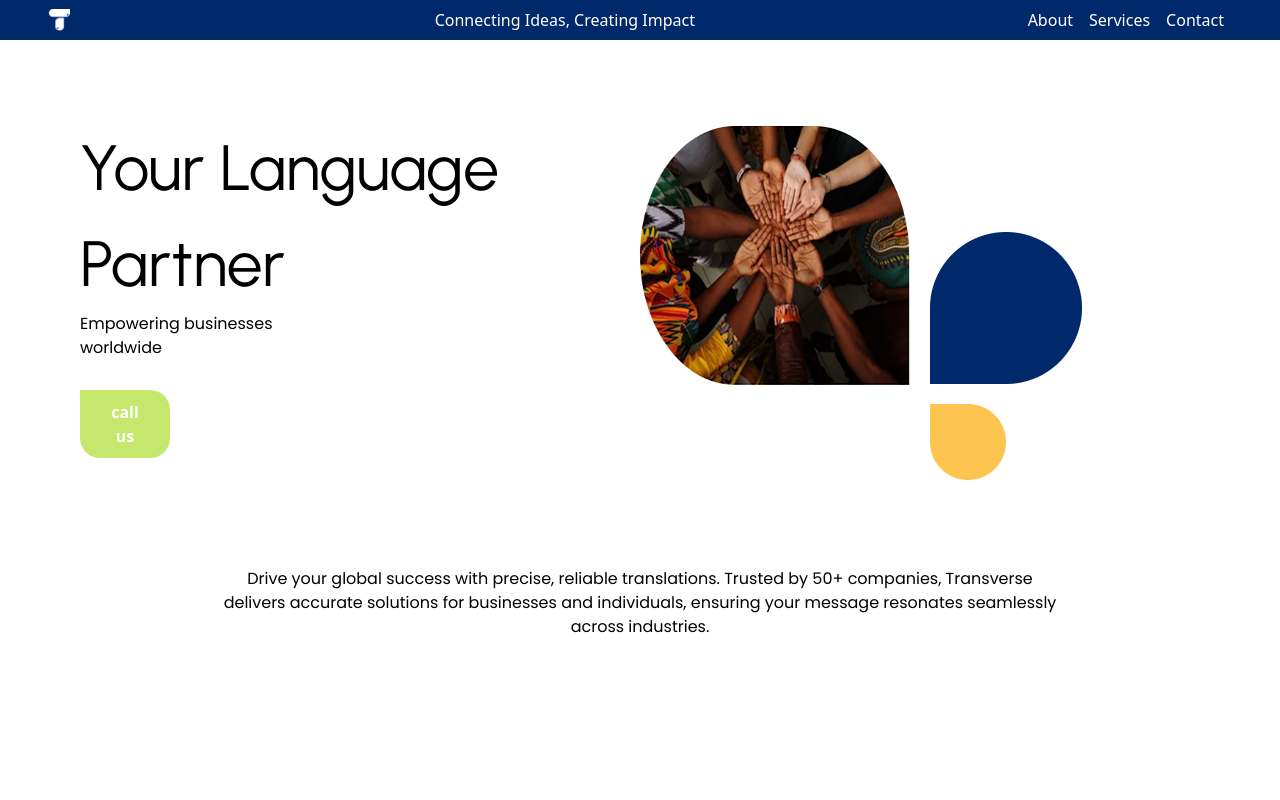
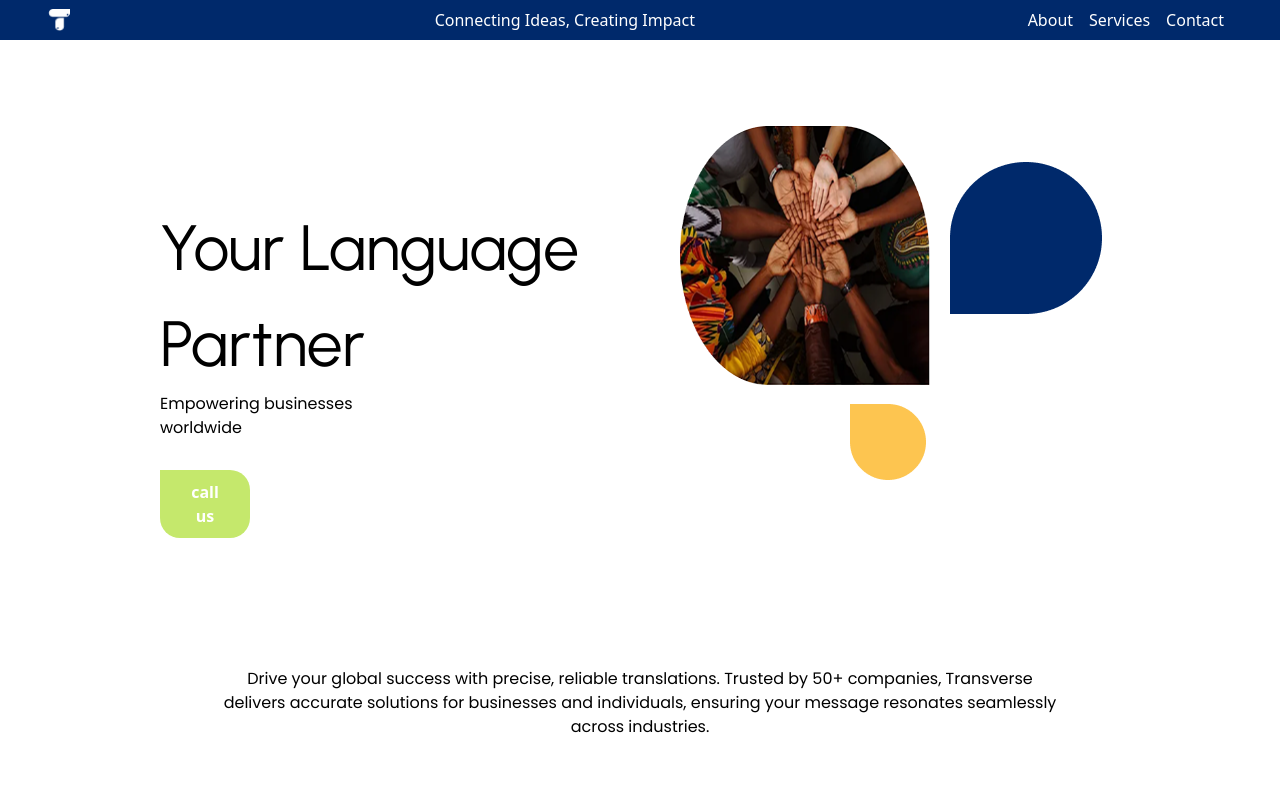
Before and after one commit to hahahamid/transverse-freelance, a React (Vite) app: page / in a window 1280 px wide. Shown: the top 800 px of the page. Built offline with nearby package versions, Linux system fonts and the light colour scheme.

Commit message:
Add Animations

```diff
--- /dev/null
+++ b/src/components/AnimatedSection.jsx
@@ -0,0 +1,27 @@
+import { motion, useInView } from "framer-motion";
+import { useRef } from "react";
+
+// Animation variants for fade-in effect with delay
+const fadeInVariants = {
+  hidden: { opacity: 0, y: 30 }, // Start completely transparent and slightly offset
+  visible: { opacity: 1, y: 0 }, // Fade in and move to original position
+};
+
+const AnimatedSection = ({ children }) => {
+  const ref = useRef(null);
+  const isInView = useInView(ref, { once: true, margin: "0px 0px -100px 0px" }); // Trigger slightly before fully in view
+
+  return (
+    <motion.div
+      ref={ref}
+      initial="hidden"
+      animate={isInView ? "visible" : "hidden"}
+      variants={fadeInVariants}
+      transition={{ duration: 0.8, delay: 0.3, ease: "easeOut" }} // 0.5s delay, smooth easing
+    >
+      {children}
+    </motion.div>
+  );
+};
+
+export default AnimatedSection;
--- a/src/components/Divider.jsx
+++ b/src/components/Divider.jsx
@@ -1,9 +1,27 @@
-import React from "react";
+import { motion, AnimatePresence } from "framer-motion"; // Import Framer Motion
 
 const Divider = () => {
+  const riseAnimation = {
+    initial: { opacity: 0, y: 50 }, // Start 50px below and invisible
+    animate: { opacity: 1, y: 0 }, // Move to original position and fully visible
+    transition: {
+      type: "spring",
+      stiffness: 100,
+      damping: 7,
+      duration: 0.5, // Smooth duration for the rise
+      delay: 0.3, // Add 0.3s delay for the animation
+    },
+  };
   return (
     <div className="flex justify-start items-center font-urbanist text-[88px] bg-[#00296B] text-white px-20 py-6">
-      Charting Our Ascent
+      <motion.div
+        initial={riseAnimation.initial} // Explicitly set initial state
+        whileInView={riseAnimation.animate} // Use whileInView for viewport detection
+        transition={riseAnimation.transition} // Apply transition with delay
+        viewport={{ once: true, amount: 0.5 }}
+      >
+        Charting Our Ascent
+      </motion.div>
     </div>
   );
 };
--- a/src/components/Hero.jsx
+++ b/src/components/Hero.jsx
@@ -1,34 +1,115 @@
 import React from "react";
+import { motion } from "framer-motion"; // Import Framer Motion
 import image1 from "../assets/hero_image_1.png";
 import image2 from "../assets/hero_image_2.png";
 import image3 from "../assets/hero_image_3.png";
+
 const Hero = () => {
+  // Animation for rising in (used for text, button, and images)
+  const riseAnimation = {
+    initial: { opacity: 0, y: 50 }, // Start 50px below and invisible
+    animate: { opacity: 1, y: 0 }, // Move to original position and fully visible
+    transition: {
+      type: "spring",
+      stiffness: 100,
+      damping: 7,
+      duration: 0.5,
+      delay: 0.3,
+    },
+  };
+
+  // Infinite loop animation for image2 (up with pauses) and image3 (left with pauses)
+  const loopAnimation = {
+    image2: {
+      animate: { y: [0, -70, -70, 0, 0] }, // Move 40px up, pause, return, pause
+      transition: {
+        y: {
+          times: [0, 0.3, 0.5, 0.8, 1], // 30% to -40, 20% pause, 30% to 0, 20% pause
+          repeat: Infinity,
+          duration: 2.5, // 5s total (1.5s up, 1s pause, 1.5s down, 1s pause)
+          ease: "easeInOut", // Smooth easing
+          delay: 0.8, // Start after riseAnimation
+        },
+      },
+    },
+    image3: {
+      animate: { x: [0, -100, -100, 0, 0] }, // Move 100px left, pause, return, pause
+      transition: {
+        x: {
+          times: [0, 0.3, 0.5, 0.8, 1], // 30% to -100, 20% pause, 30% to 0, 20% pause
+          repeat: Infinity,
+          duration: 2.5, // 5s total (1.5s to -100, 1s pause, 1.5s to 0, 1s pause)
+          ease: "easeInOut", // Smooth easing
+          delay: 0.8, // Start after riseAnimation
+        },
+      },
+    },
+  };
+
   return (
-    <div className="grid grid-cols-2 h-[278px] bg-white px-20 pt-20">
-      <div className="flex flex-col">
-        <div className="flex flex-col items-start text-[64px] font-urbanist">
-          <div>Your Language </div>
-          <div>Partner </div>
-        </div>
-        <div className="flex flex-col items-start text-[16px] font-poppins">
-          <div>Empowering businesses </div>
-          <div>worldwide </div>
-        </div>
-
-        <div className="call-us-button mt-[30px]">call us</div>
+    <div className="grid grid-cols-2 h-[378px] bg-white px-20 pl-40 pt-20">
+      <div className="flex flex-col pt-20">
+        <motion.div
+          initial={riseAnimation.initial}
+          whileInView={riseAnimation.animate}
+          transition={riseAnimation.transition}
+          viewport={{ once: true, amount: 0.5 }}
+          className="flex flex-col items-start text-[64px] font-urbanist"
+        >
+          <div>Your Language</div>
+          <div>Partner</div>
+        </motion.div>
+        <motion.div
+          initial={riseAnimation.initial}
+          whileInView={riseAnimation.animate}
+          transition={riseAnimation.transition}
+          viewport={{ once: true, amount: 0.5 }}
+          className="flex flex-col items-start text-[16px] font-poppins"
+        >
+          <div>Empowering businesses</div>
+          <div>worldwide</div>
+        </motion.div>
+        <motion.div
+          initial={riseAnimation.initial}
+          whileInView={riseAnimation.animate}
+          transition={riseAnimation.transition}
+          viewport={{ once: true, amount: 0.5 }}
+          className="call-us-button mt-[30px]"
+        >
+          call us
+        </motion.div>
       </div>
       <div className="flex">
-        <div className="grid grid-cols-2 gap-x-5">
-          <img
+        <motion.div
+          initial={riseAnimation.initial}
+          whileInView={riseAnimation.animate}
+          transition={riseAnimation.transition}
+          viewport={{ once: true, amount: 0.5 }}
+          className="grid grid-cols-2 gap-x-5"
+        >
+          <motion.img
             src={image1}
             alt="Logo 1"
             className="w-[367px] h-[259px] mt-1.5"
           />
           <div className="flex flex-col gap-y-5 mt-28">
-            <img src={image2} alt="Logo 2" className="w-[152px] h-[152px]" />
-            <img src={image3} alt="Logo 3" className="w-[76px] h-[76px]" />
+            <motion.img
+              src={image2}
+              alt="Logo 2"
+              className="w-[152px] h-[152px]"
+              viewport={{ once: true, amount: 0.5 }}
+              animate={loopAnimation.image2.animate}
+              transition={loopAnimation.image2.transition}
+            />
+            <motion.img
+              src={image3}
+              alt="Logo 3"
+              className="w-[76px] h-[76px]"
+              animate={loopAnimation.image3.animate}
+              transition={loopAnimation.image3.transition}
+            />
           </div>
-        </div>
+        </motion.div>
       </div>
     </div>
   );
--- a/src/components/Language.jsx
+++ b/src/components/Language.jsx
@@ -16,14 +16,30 @@ const Language = () => {
     damping: 20, // Slightly increased damping to reduce bounciness
   };
 
+  const riseAnimation = {
+    initial: { opacity: 0, y: 50 }, // Start 50px below and invisible
+    animate: { opacity: 1, y: 0 }, // Move to original position and fully visible
+    transition: {
+      type: "spring",
+      stiffness: 100,
+      damping: 7,
+      duration: 0.5, // Smooth duration for the rise
+      delay: 0.3, // Add 0.3s delay for the animation
+    },
+  };
+
   return (
-    <div className="grid grid-cols-2 bg-[#00296B] text-white h-[550px] pt-14 py-10">
+    <div className="grid grid-cols-2 bg-[#00296B] text-white py-16">
       <div className="flex flex-col items-start text-[88px] pl-20 space-y-40">
         {/* Container for the title text with relative positioning */}
         <div className="relative h-[76px] ">
           <motion.div
             onMouseEnter={() => setIsHoveredTitle(true)} // Show Hindi title on hover
             onMouseLeave={() => setIsHoveredTitle(false)} // Show English title on hover out
+            initial={riseAnimation.initial} // Explicitly set initial state
+            whileInView={riseAnimation.animate} // Use whileInView for viewport detection
+            transition={riseAnimation.transition} // Apply transition with delay
+            viewport={{ once: true, amount: 0.5 }} // Trigger when 50% of component is in view
           >
             <AnimatePresence mode="sync">
               {isHoveredTitle ? (
@@ -72,6 +88,10 @@ const Language = () => {
           <motion.div
             onMouseEnter={() => setIsHoveredDescription(true)} // Show Hindi description on hover
             onMouseLeave={() => setIsHoveredDescription(false)} // Show English description on hover out
+            initial={riseAnimation.initial} // Explicitly set initial state
+            whileInView={riseAnimation.animate} // Use whileInView for viewport detection
+            transition={riseAnimation.transition} // Apply transition with delay
+            viewport={{ once: true, amount: 0.5 }} // Trigger when 50% of component is in view
           >
             <AnimatePresence mode="sync">
               {isHoveredDescription ? (
--- a/src/components/Localization.jsx
+++ b/src/components/Localization.jsx
@@ -15,6 +15,18 @@ const Localization = () => {
     damping: 20, // Slightly increased damping to reduce bounciness
   };
 
+  const riseAnimation = {
+    initial: { opacity: 0, y: 50 }, // Start 50px below and invisible
+    animate: { opacity: 1, y: 0 }, // Move to original position and fully visible
+    transition: {
+      type: "spring",
+      stiffness: 100,
+      damping: 7,
+      duration: 0.5, // Smooth duration for the rise
+      delay: 0.3, // Add 0.3s delay for the animation
+    },
+  };
+
   return (
     <div className="grid grid-cols-2 bg-white py-14">
       <div className="flex flex-col items-start text-[88px] pl-20 space-y-28">
@@ -23,6 +35,10 @@ const Localization = () => {
           <motion.div
             onMouseEnter={() => setIsHoveredTitle(true)} // Show Hindi title on hover
             onMouseLeave={() => setIsHoveredTitle(false)} // Show English title on hover out
+            initial={riseAnimation.initial} // Explicitly set initial state
+            whileInView={riseAnimation.animate} // Use whileInView for viewport detection
+            transition={riseAnimation.transition} // Apply transition with delay
+            viewport={{ once: true, amount: 0.5 }} // Trigger when 50% of component is in view
           >
             <AnimatePresence mode="sync">
               {isHoveredTitle ? (
@@ -66,6 +82,10 @@ const Localization = () => {
           <motion.div
             onMouseEnter={() => setIsHoveredDescription(true)} // Show Hindi description on hover
             onMouseLeave={() => setIsHoveredDescription(false)} // Show English description on hover out
+            initial={riseAnimation.initial} // Explicitly set initial state
+            whileInView={riseAnimation.animate} // Use whileInView for viewport detection
+            transition={riseAnimation.transition} // Apply transition with delay
+            viewport={{ once: true, amount: 0.5 }} // Trigger when 50% of component is in view
           >
             <AnimatePresence mode="sync">
               {isHoveredDescription ? (
--- a/src/components/Patrons.jsx
+++ b/src/components/Patrons.jsx
@@ -1,14 +1,40 @@
 import React from "react";
 import image from "../assets/patrons.png";
+import { motion, AnimatePresence } from "framer-motion"; // Import Framer Motion
+
 const Patrons = () => {
+  const riseAnimation = {
+    initial: { opacity: 0, y: 50 }, // Start 50px below and invisible
+    animate: { opacity: 1, y: 0 }, // Move to original position and fully visible
+    transition: {
+      type: "spring",
+      stiffness: 100,
+      damping: 7,
+      duration: 0.5, // Smooth duration for the rise
+      delay: 0.3, // Add 0.3s delay for the animation
+    },
+  };
+
   return (
     <div className="flex flex-col justify-center items-center bg-[#00296B] py-10">
-      <div className="font-urbanist  text-white flex items-baseline">
+      <motion.div
+        initial={riseAnimation.initial} // Explicitly set initial state
+        whileInView={riseAnimation.animate} // Use whileInView for viewport detection
+        transition={riseAnimation.transition} // Apply transition with delay
+        viewport={{ once: true, amount: 0.5 }}
+        className="font-urbanist  text-white flex items-baseline"
+      >
         <span className="text-[88px]">Our Esteemed Patrons</span>
-        <img src={image} alt="" className="w-[40px] h-[40px] pl-1.5"  />
-      </div>
+        <img src={image} alt="" className="w-[40px] h-[40px] pl-1.5" />
+      </motion.div>
 
-      <div className="flex flex-col justify-center items-center text-center text-white text-sm pt-5 font-poppins">
+      <motion.div
+        initial={riseAnimation.initial} // Explicitly set initial state
+        whileInView={riseAnimation.animate} // Use whileInView for viewport detection
+        transition={riseAnimation.transition} // Apply transition with delay
+        viewport={{ once: true, amount: 0.5 }}
+        className="flex flex-col justify-center items-center text-center text-white text-sm pt-5 font-poppins"
+      >
         Transverse works with organizations that require precision, reliability,
         and strategic communication. From public institutions to
         <br />
@@ -20,7 +46,7 @@ const Patrons = () => {
         <br />
         Transverse continues to be a trusted ally for organizations that operate
         on a global scale.
-      </div>
+      </motion.div>
     </div>
   );
 };
--- a/src/components/Tele.jsx
+++ b/src/components/Tele.jsx
@@ -15,6 +15,18 @@ const Tele = () => {
     damping: 20, // Slightly increased damping to reduce bounciness
   };
 
+  const riseAnimation = {
+    initial: { opacity: 0, y: 50 }, // Start 50px below and invisible
+    animate: { opacity: 1, y: 0 }, // Move to original position and fully visible
+    transition: {
+      type: "spring",
+      stiffness: 100,
+      damping: 7,
+      duration: 0.5, // Smooth duration for the rise
+      delay: 0.3, // Add 0.3s delay for the animation
+    },
+  };
+
   return (
     <div className="grid grid-cols-2 bg-white py-14">
       <div className="flex flex-col items-start text-[88px] pl-20 space-y-28">
@@ -23,6 +35,10 @@ const Tele = () => {
           <motion.div
             onMouseEnter={() => setIsHoveredTitle(true)} // Show Hindi title on hover
             onMouseLeave={() => setIsHoveredTitle(false)} // Show English title on hover out
+            initial={riseAnimation.initial} // Explicitly set initial state
+            whileInView={riseAnimation.animate} // Use whileInView for viewport detection
+            transition={riseAnimation.transition} // Apply transition with delay
+            viewport={{ once: true, amount: 0.5 }} // Trigger when 50% of component is in view
           >
             <AnimatePresence mode="sync">
               {isHoveredTitle ? (
@@ -66,6 +82,10 @@ const Tele = () => {
           <motion.div
             onMouseEnter={() => setIsHoveredDescription(true)} // Show Hindi description on hover
             onMouseLeave={() => setIsHoveredDescription(false)} // Show English description on hover out
+            initial={riseAnimation.initial} // Explicitly set initial state
+            whileInView={riseAnimation.animate} // Use whileInView for viewport detection
+            transition={riseAnimation.transition} // Apply transition with delay
+            viewport={{ once: true, amount: 0.5 }} // Trigger when 50% of component is in view
           >
             <AnimatePresence mode="sync">
               {isHoveredDescription ? (
--- a/src/components/Translation.jsx
+++ b/src/components/Translation.jsx
@@ -4,15 +4,28 @@ import image from "../assets/translation.png";
 import image2 from "../assets/trans_2.png";
 
 const Translation = () => {
-  const [isHoveredTitle, setIsHoveredTitle] = useState(false); // Track hover state for title (Translation/अनुवाद)
+  const [isHoveredTitle, setIsHoveredTitle] = useState(false); // Track hover state for title
   const [isHoveredDescription, setIsHoveredDescription] = useState(false); // Track hover state for description
 
-  // Spring animation settings for a faster transition
+  // Spring animation settings for hover transitions
   const springSettings = {
     type: "spring",
     mass: 1,
-    stiffness: 200, // Increased stiffness for a quicker snap
-    damping: 20, // Slightly increased damping to reduce bounciness
+    stiffness: 200,
+    damping: 20,
+  };
+
+  // Animation settings for the initial rise effect
+  const riseAnimation = {
+    initial: { opacity: 0, y: 50 }, // Start 50px below and invisible
+    animate: { opacity: 1, y: 0 }, // Move to original position and fully visible
+    transition: {
+      type: "spring",
+      stiffness: 100,
+      damping: 7,
+      duration: 0.5, // Smooth duration for the rise
+      delay: 0.3, // Add 0.3s delay for the animation
+    },
   };
 
   return (
@@ -21,17 +34,21 @@ const Translation = () => {
         {/* Container for the title text with relative positioning */}
         <div className="relative h-[76px]">
           <motion.div
-            onMouseEnter={() => setIsHoveredTitle(true)} // Show Hindi title on hover
-            onMouseLeave={() => setIsHoveredTitle(false)} // Show English title on hover out
+            onMouseEnter={() => setIsHoveredTitle(true)}
+            onMouseLeave={() => setIsHoveredTitle(false)}
+            initial={riseAnimation.initial} // Explicitly set initial state
+            whileInView={riseAnimation.animate} // Use whileInView for viewport detection
+            transition={riseAnimation.transition} // Apply transition with delay
+            viewport={{ once: true, amount: 0.5 }} // Trigger when 50% of component is in view
           >
             <AnimatePresence mode="sync">
               {isHoveredTitle ? (
                 <motion.div
                   key="hindi-title"
-                  initial={{ opacity: 0, y: 10 }} // Start below
-                  animate={{ opacity: 1, y: 0 }} // Move to position
-                  exit={{ opacity: 0, y: 10 }} // Exit below
-                  transition={{ ...springSettings, delay: 0.001 }} // 1ms delay
+                  initial={{ opacity: 0, y: 10 }}
+                  animate={{ opacity: 1, y: 0 }}
+                  exit={{ opacity: 0, y: 10 }}
+                  transition={{ ...springSettings, delay: 0.001 }}
                   className="absolute"
                 >
                   अनुवाद
@@ -39,10 +56,10 @@ const Translation = () => {
               ) : (
                 <motion.div
                   key="english-title"
-                  initial={{ opacity: 0, y: 10 }} // Start below
-                  animate={{ opacity: 1, y: 0 }} // Move to position
-                  exit={{ opacity: 0, y: 10 }} // Exit below
-                  transition={{ ...springSettings, delay: 0.001 }} // 1ms delay
+                  initial={{ opacity: 0, y: 10 }}
+                  animate={{ opacity: 1, y: 0 }}
+                  exit={{ opacity: 0, y: 10 }}
+                  transition={{ ...springSettings, delay: 0.001 }}
                   className="absolute font-urbanist"
                 >
                   Translation
@@ -62,19 +79,23 @@ const Translation = () => {
           <img src={image2} alt="" />
         </div>
         {/* Container for the description text */}
-        <div className="relative w-full ">
+        <div className="relative w-full">
           <motion.div
-            onMouseEnter={() => setIsHoveredDescription(true)} // Show Hindi description on hover
-            onMouseLeave={() => setIsHoveredDescription(false)} // Show English description on hover out
+            onMouseEnter={() => setIsHoveredDescription(true)}
+            onMouseLeave={() => setIsHoveredDescription(false)}
+            initial={riseAnimation.initial} // Explicitly set initial state
+            whileInView={riseAnimation.animate} // Use whileInView for viewport detection
+            transition={riseAnimation.transition} // Apply transition with delay
+            viewport={{ once: true, amount: 0.5 }} // Trigger when 50% of component is in view
           >
             <AnimatePresence mode="sync">
               {isHoveredDescription ? (
                 <motion.div
                   key="hindi-description"
-                  initial={{ opacity: 0, y: 10 }} // Start below
-                  animate={{ opacity: 1, y: 0 }} // Move to position
-                  exit={{ opacity: 0, y: 10 }} // Exit below
-                  transition={{ ...springSettings, delay: 0.001 }} // 1ms delay
+                  initial={{ opacity: 0, y: 10 }}
+                  animate={{ opacity: 1, y: 0 }}
+                  exit={{ opacity: 0, y: 10 }}
+                  transition={{ ...springSettings, delay: 0.001 }}
                   className="absolute tracking-wide"
                 >
                   अपने वैश्विक सफलता को सटीक और विश्वसनीय अनुवाद के साथ आगे
@@ -88,10 +109,10 @@ const Translation = () => {
               ) : (
                 <motion.div
                   key="english-description"
-                  initial={{ opacity: 0, y: 10 }} // Start below
-                  animate={{ opacity: 1, y: 0 }} // Move to position
-                  exit={{ opacity: 0, y: 10 }} // Exit below
-                  transition={{ ...springSettings, delay: 0.001 }} // 1ms delay
+                  initial={{ opacity: 0, y: 10 }}
+                  animate={{ opacity: 1, y: 0 }}
+                  exit={{ opacity: 0, y: 10 }}
+                  transition={{ ...springSettings, delay: 0.001 }}
                   className="absolute tracking-wide font-poppins"
                 >
                   Drive your global success with precise, reliable translations.
```
Also changed, not shown: src/App.jsx (+15 -0 lines).
